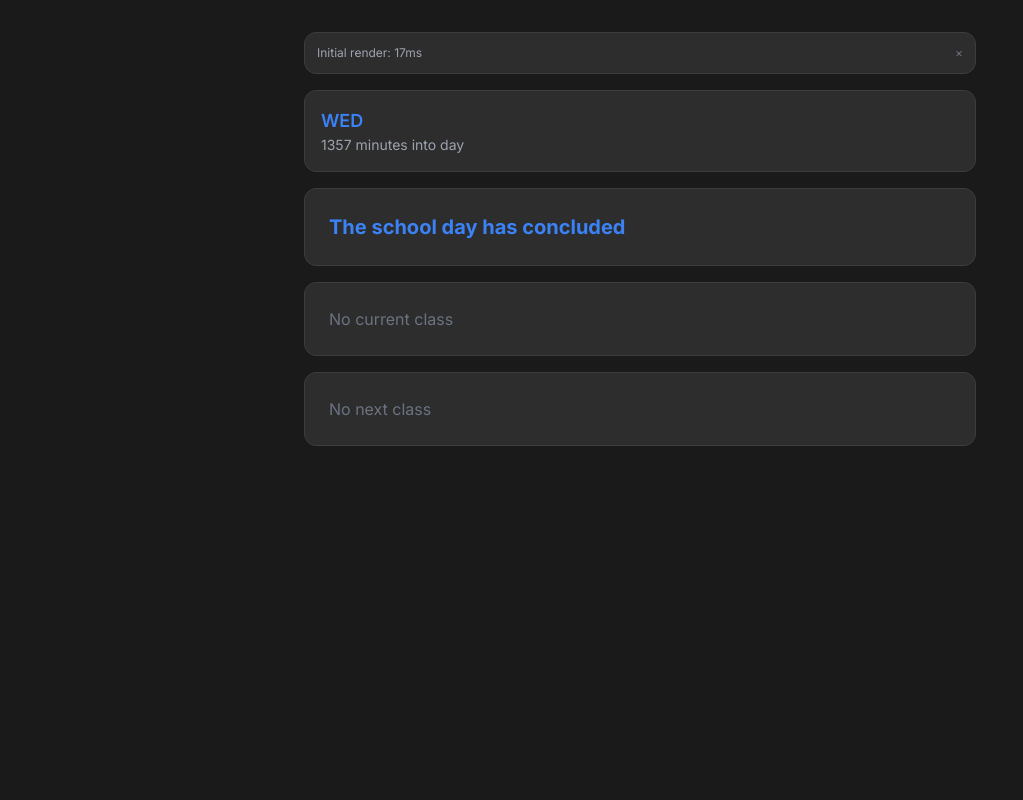
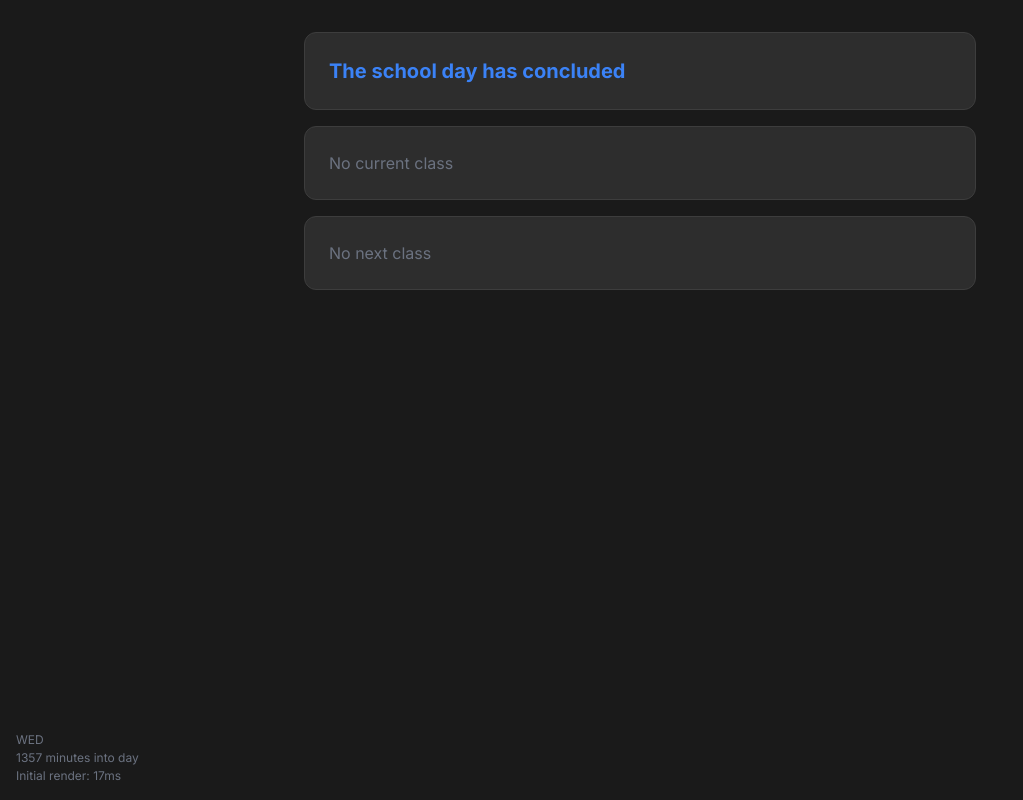
Before and after one commit to beck1888/k-today, a Next.js app: page / in a window 1280 px wide. Shown: the whole page, without its empty margins (0-1023 px from the left). Built offline with nearby package versions, Linux system fonts and the light colour scheme.

Commit message:
refactor: reorganize Home component layout for improved readability and structure

```diff
--- a/src/app/page.tsx
+++ b/src/app/page.tsx
@@ -97,24 +97,8 @@ export default function Home() {
   }, [schedule]);
 
   return (
+    <>
       <div className="max-w-2xl mx-auto space-y-4">
-      {renderTime && (
-        <div className="card p-3 text-xs text-gray-400 flex justify-between items-center">
-          <span>Initial render: {renderTime}ms</span>
-          <button
-            onClick={() => setRenderTime(null)}
-            className="text-gray-500 hover:text-gray-300 transition-colors"
-          >
-            ×
-          </button>
-        </div>
-      )}
-
-      <div className="card p-4">
-        <p className="text-lg font-semibold text-accent-primary">{getDayAbbreviation()}</p>
-        <p className="text-sm text-gray-400">{getMinutesIntoDay()} minutes into day</p>
-      </div>
-
         {schedule && schedule[getDayAbbreviation()].message ? (
           <div className="card p-6 border-accent-secondary">
             <p className="text-2xl font-bold text-accent-secondary">{schedule[getDayAbbreviation()].message}</p>
@@ -182,5 +166,15 @@ export default function Home() {
           </>
         )}
       </div>
+
+      {/* Time info fixed at bottom left */}
+      <div className="fixed bottom-4 left-4 text-xs text-gray-500 space-y-0.5">
+        <p>{getDayAbbreviation()}</p>
+        <p>{getMinutesIntoDay()} minutes into day</p>
+        {renderTime && (
+          <p>Initial render: {renderTime}ms</p>
+        )}
+      </div>
+    </>
   );
 }
```
Lines whose indentation alone changed are shown as unchanged.
